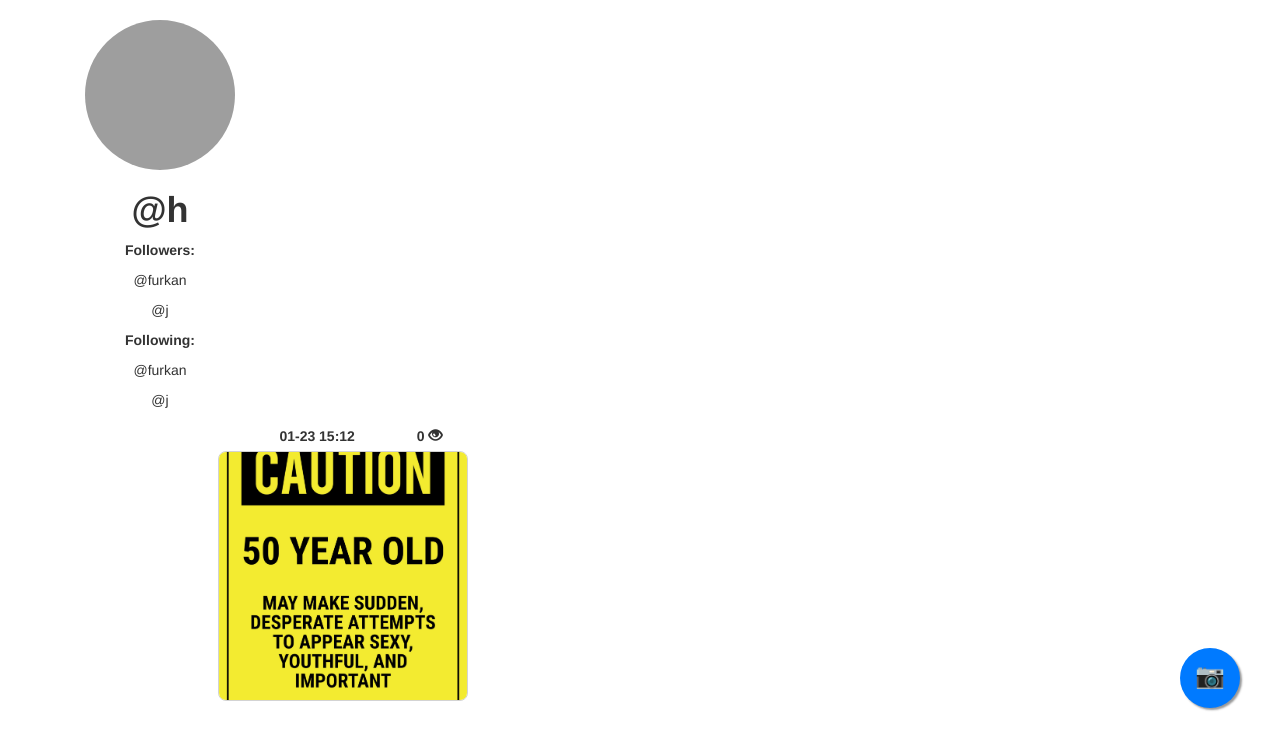
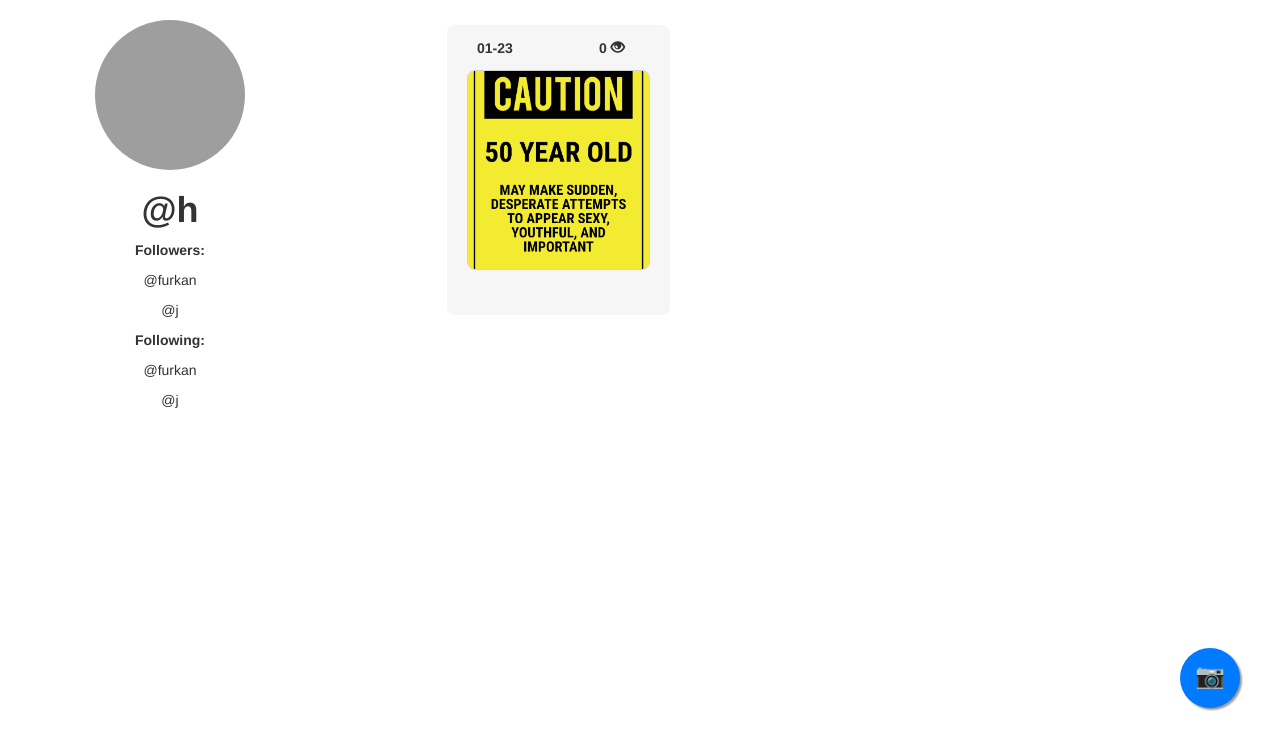
Before and after one commit to EyeLike2019/EyeLike, a Flask app: page /account in a window 1280 px wide. Shown: the part 52-800 px from the top of the page. Run offline with Flask 2, Linux system fonts and the light colour scheme; a user stored in the database is signed in; data that the repository does not hold is empty; some libraries are stand-ins or nearby versions; grey boxes are pictures that could not be loaded.

Commit message:
Account page layout

```diff
--- a/helpers.py
+++ b/helpers.py
@@ -92,7 +92,7 @@ def random_upload():
         return None
     else:
         date = random[0]["timestamp"]
-        date = date[5:16]
+        date = date[5:11]
         random[0]["timestamp"] = date
         return random
 
@@ -177,7 +177,7 @@ def get_all_uploads(user_id):
     # change timestamp to prevered format
     for p in user_photos:
         date = p["timestamp"]
-        date = date[5:16]
+        date = date[5:11]
         p["timestamp"] = date
 
     return user_photos
@@ -189,7 +189,7 @@ def get_all_recents():
     all_recents = db.execute("SELECT * FROM uploads WHERE DATE(timestamp) >= DATE('now', 'weekday 0', '-12 days')")
     for p in all_recents:
         date = p["timestamp"]
-        date = date[5:16]
+        date = date[5:11]
         p["timestamp"] = date
     print(all_recents)
 
@@ -228,7 +228,7 @@ def get_info(post_id):
                            post_id=post_id)[0]
 
     date = post_info["timestamp"]
-    date = date[5:16]
+    date = date[5:11]
     post_info["timestamp"] = date
 
     return post_info
--- a/static/styles.css
+++ b/static/styles.css
@@ -141,11 +141,15 @@ main #login {
 }
 
 #collage {
-    float:right;
+    float: right;
+    max-width: 70%;
+    margin-top: 0px;
 }
 
 #user {
-    float:left;
+    float: left;
+    max-width: 25%;
+    margin-left: 25px;
 }
 
 #profile_wrapper {
@@ -173,9 +177,10 @@ main #login {
 
 .profile-picture {
     object-fit: cover;
-    width: 150px;
-    height: 150px;
+    width: 150px !important;
+    height: 150px !important;
     border-radius: 50%;
+    border: 0.5px lightgray;
 }
 
 .imagetiles {
@@ -214,6 +219,7 @@ main #login {
  	text-align:center;
  	box-shadow: 2px 2px 2px #999;
  	text-decoration: none !important;
+ 	z-index: 999;
 }
 
 .camera-button {
@@ -266,6 +272,25 @@ main #login {
 
     #explore-title h1 {
         visibility: hidden;
+    }
+
+    #collage {
+        float: none;
+        width: 100% !important;
+        max-width: 100% !important;
+        margin-top: 50px;
+    }
+
+    #user {
+        float: none;
+        width: 100% !important;
+        max-width: 100% !important;
+        margin-left: 0px;
+    }
+
+    #account-image {
+        width: 150px !important;
+        height: 150px !important;
     }
 }
 
@@ -328,3 +353,41 @@ main #login {
     background-color: white;
     border:0px;
 }
+
+#account-photo-modal {
+    background-color: rgba(246,246,246,1);
+    padding: 20px;
+    border-radius: 8px;
+    margin-bottom: 25px;
+}
+
+.account-photo-description {
+    text-align: left;
+    margin-left: 10px;
+    position: relative;
+    top: 30%;
+    transform: translateY(-30%);
+    -webkit-transform: translateY(-30%);
+}
+
+.account-photo-bottom-description {
+    text-align: left;
+    margin-left: 10px;
+    position: relative;
+    top: 50%;
+    transform: translateY(50%);
+    -webkit-transform: translateY(50%);
+}
+
+#account-image {
+    width: 200px !important;
+    height: 200px !important;
+}
+
+.account-wrapper {
+    width: 100%;
+    margin-left: 0px !important;
+    margin-right: 0px;
+    padding-left: 0px;
+    padding-right: 0px;
+}
--- a/templates/account.html
+++ b/templates/account.html
@@ -5,7 +5,7 @@
 {% endblock %}
 
 {% block main %}
-<div id="profile_wrapper">
+<div id="profile_wrapper" class="account-wrapper">
   <div id="user">
     <img src="{{ profile_pic }}" class="profile-picture" data-toggle="modal" data-target="#photomodal_profile">
     <h1><b>{{ name }}</b></h1>
@@ -25,13 +25,17 @@
   <div class="row imagetiles">
 
     {% for upload in photos %}
-        <div class="col-lg-6 col-md-6 col-sm-6 col-xs-6">
-            <button name="modal" class="photo_modal" data-toggle="modal" data-target="#photomodal{{ upload.id }}">
+        <div class="col-lg-4 col-md-4 col-sm-6 col-xs-6">
+            <button name="modal" class="photo_modal" id="account-photo-modal" data-toggle="modal" data-target="#photomodal{{ upload.id }}">
                 <label for="modal">
-                  <label id="timestamp">{{ upload.timestamp }} </label>
-                  <label id="score">{{ upload.score }} <span class="glyphicon glyphicon-eye-open"></span></label>
-                  <img src="/upload/{{ upload.upload }}" class="img-responsive">
-                  <label id="discription">{{ upload.description }} </label>
+                  <div class="account-photo-description">
+                    <label id="timestamp">{{ upload.timestamp }} </label>
+                    <label id="score">{{ upload.score }} <span class="glyphicon glyphicon-eye-open"></span></label>
+                  </div>
+                  <img src="/upload/{{ upload.upload }}" class="img-responsive" id="account-image">
+                  <div class="account-photo-bottom-description">
+                    <label id="discription">{{ upload.description }} </label>
+                  </div>
                 </label>
             </button>
 
```
